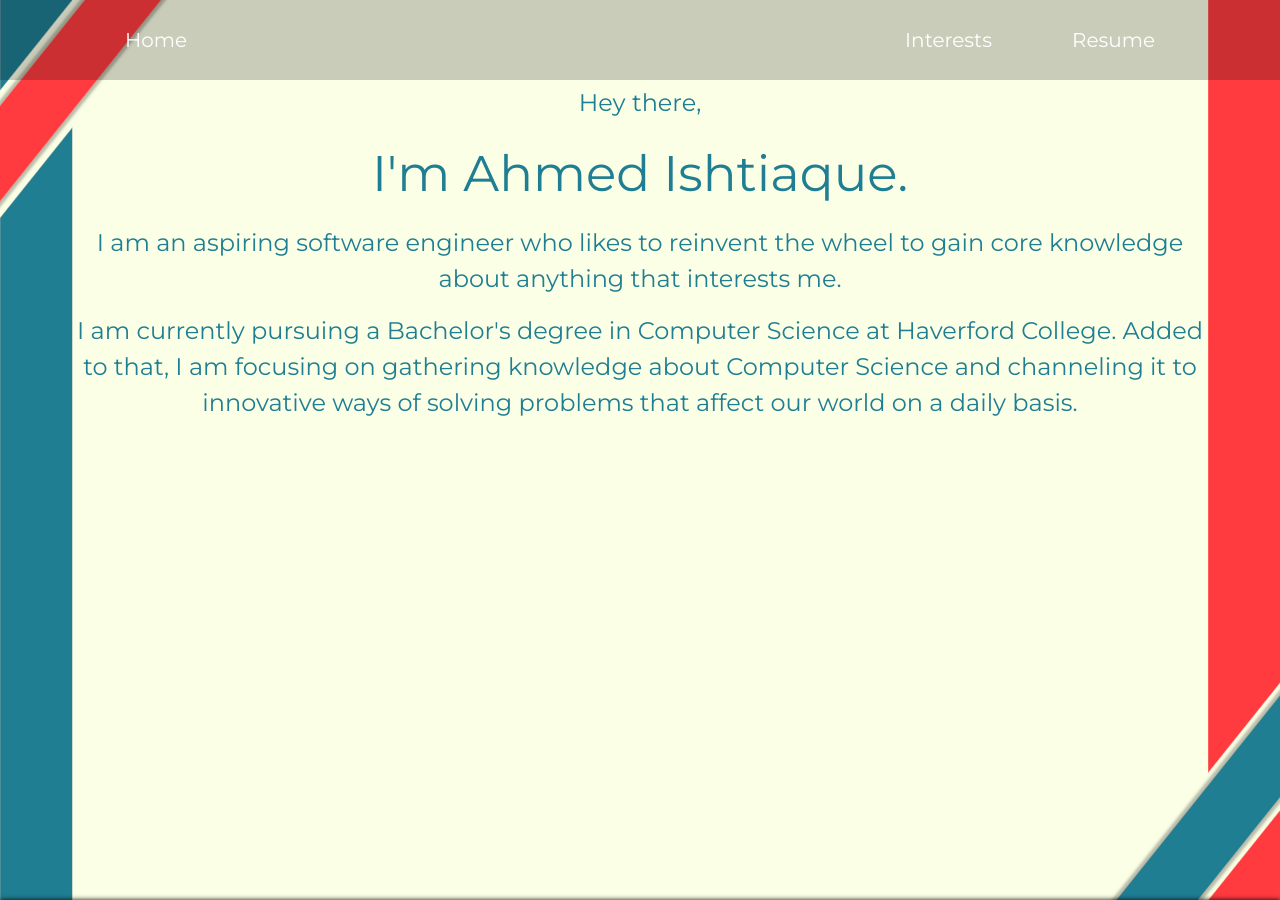
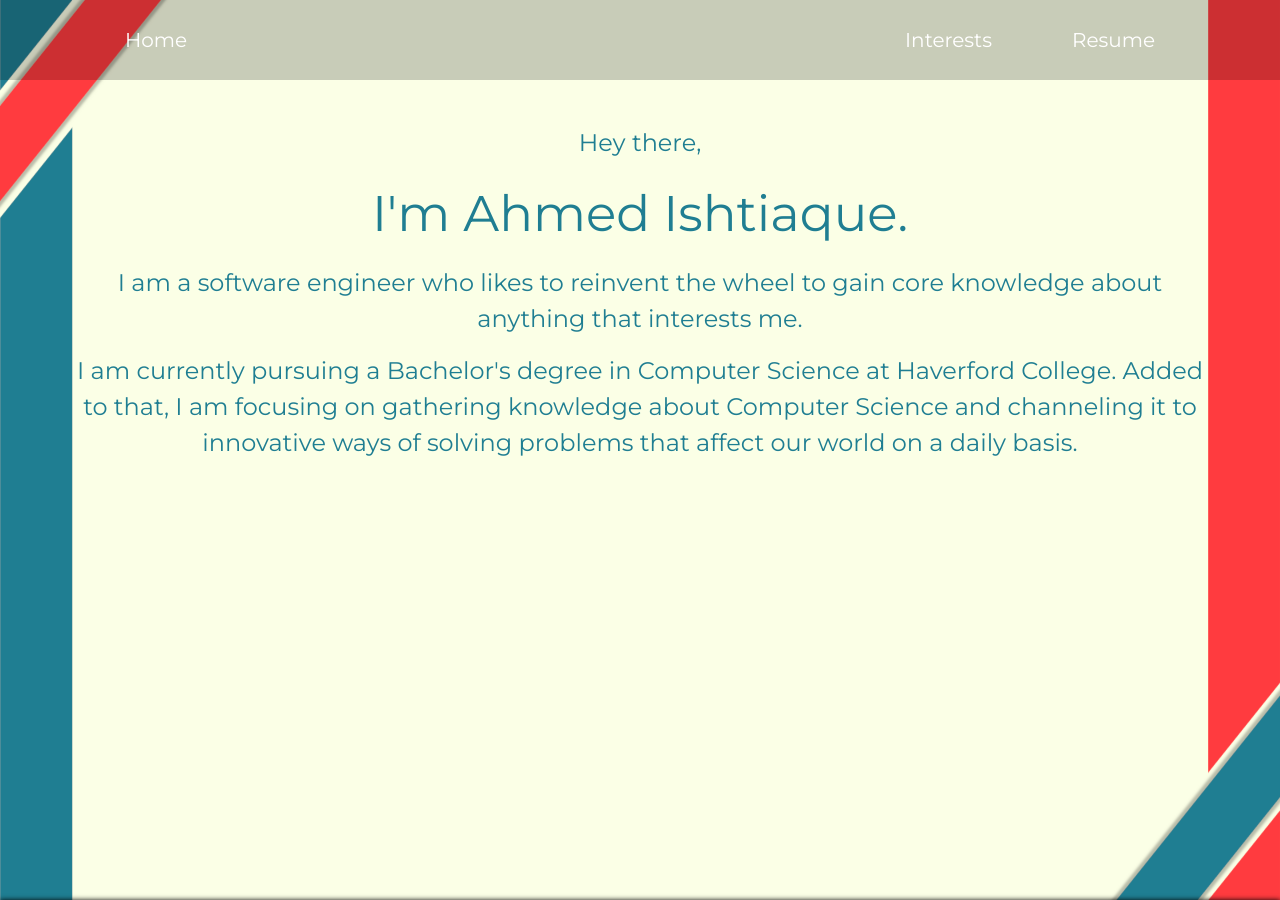
Before and after one commit to ishtiaque06/ishtiaque06.github.io, a Jekyll site: the page built from index.html, in a window 1280 px wide and 900 px high. Built offline with Jekyll 4.4.1, drawn with Linux system fonts in a browser that asks for light colours; nearby versions of some CDN libraries.

Commit message:
Added padding for desktop

```diff
--- a/index.html
+++ b/index.html
@@ -11,7 +11,7 @@ title: I'm Ahmed Ishtiaque
 		</div>
 		<div class="section-desc slide-right">
 			<p>
-				I am an aspiring software engineer who likes to reinvent
+				I am a software engineer who likes to reinvent
 				the wheel to gain core knowledge about anything that
 				interests me.
 			</p>
--- a/static/css/index.css
+++ b/static/css/index.css
@@ -51,6 +51,7 @@ AI-------------------------------------------------------------------
 }
 
 #contact {
+	padding-top: 7em;
 	background: url('../img/content-4-portrait.png');
 	background-size: 100% 100%;
 }
@@ -183,8 +184,9 @@ Media Queries for Responsive Design
 		padding-top: 4em;
 	}
 	#about {
-	background: url('../img/content-landscape.png');
-	background-size: 100% 100%;
+		padding-top: 6em;
+		background: url('../img/content-landscape.png');
+		background-size: 100% 100%;
 	}
 
 	#likes {
```
